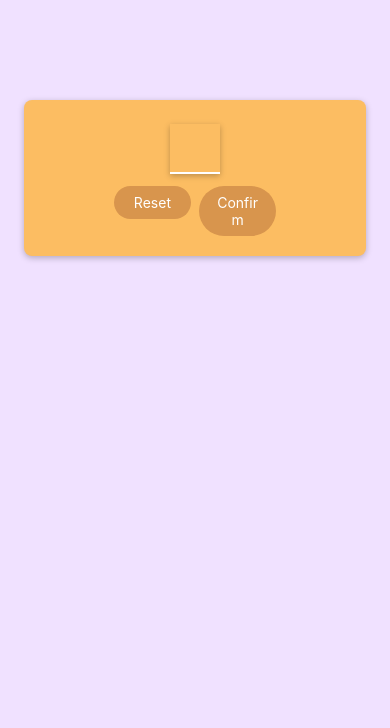
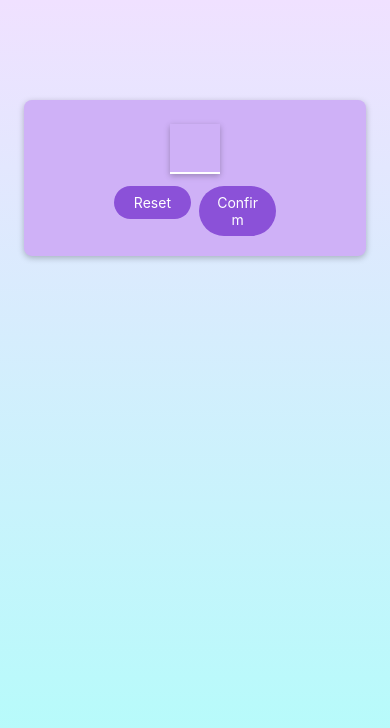
Before and after one commit to massjack1/MiniGame-App, a React Native app: screen / in a window 390 px wide. Shown: the top 728 px of the page. Built offline with nearby package versions, Linux system fonts and the light colour scheme.

Commit message:
Add linear gradient & reset styles

```diff
--- a/App.js
+++ b/App.js
@@ -1,12 +1,13 @@
-import { StyleSheet, View } from 'react-native';
+import { StyleSheet} from 'react-native';
+import { LinearGradient } from "expo-linear-gradient";
 
 import StartGameScreen from "./screens/StartGameScreen";
 
 export default function App() {
   return (
-      <View style={styles.rootScreen}>
+      <LinearGradient colors={['#F0E1FF', '#AEFFFA']} style={styles.rootScreen}>
         <StartGameScreen/>
-      </View>
+      </LinearGradient>
 
   );
 }
@@ -14,7 +15,6 @@ export default function App() {
 const styles = StyleSheet.create({
   rootScreen: {
     flex: 1,
-    backgroundColor: '#F0E1FF',
   }
 
 });
--- a/components/PrimaryButton.js
+++ b/components/PrimaryButton.js
@@ -14,7 +14,7 @@ function PrimaryButton({ children }) {
                         : styles.buttonInnerContainer
                 }
                 onPress={pressHandler}
-                android_ripple={{ color: '#EA9553' }}
+                android_ripple={{ color: '#8B51D8' }}
             >
                 <Text style={styles.buttonText}>{children}</Text>
             </Pressable>
@@ -31,7 +31,7 @@ const styles = StyleSheet.create({
         overflow: 'hidden',
     },
     buttonInnerContainer: {
-        backgroundColor: '#D8954D',
+        backgroundColor: '#8B51D8',
         paddingVertical: 8,
         paddingHorizontal: 16,
         elevation: 2,
--- a/package.json
+++ b/package.json
@@ -12,7 +12,8 @@
     "expo": "~49.0.15",
     "expo-status-bar": "~1.6.0",
     "react": "18.2.0",
-    "react-native": "0.72.6"
+    "react-native": "0.72.6",
+    "expo-linear-gradient": "~12.3.0"
   },
   "devDependencies": {
     "@babel/core": "^7.20.0"
--- a/screens/StartGameScreen.js
+++ b/screens/StartGameScreen.js
@@ -27,7 +27,7 @@ const styles = StyleSheet.create({
         marginTop: 100,
         marginHorizontal: 24,
         padding: 16,
-        backgroundColor: '#FCBD62',
+        backgroundColor: '#CFB1F7',
         borderRadius: 8,
         elevation: 4,
         shadowColor: 'black',
```
Also changed, not shown: 1 other file (tests, documents, lock files or other folders).
